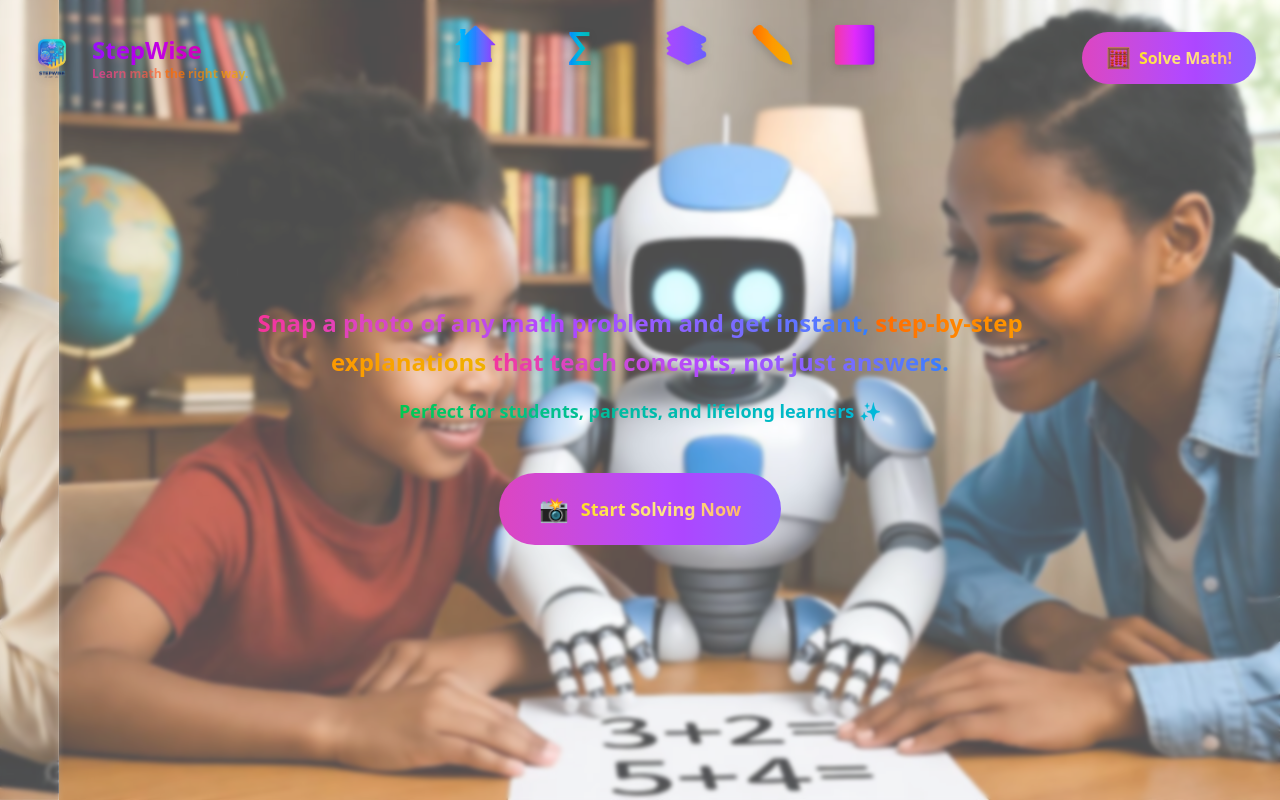
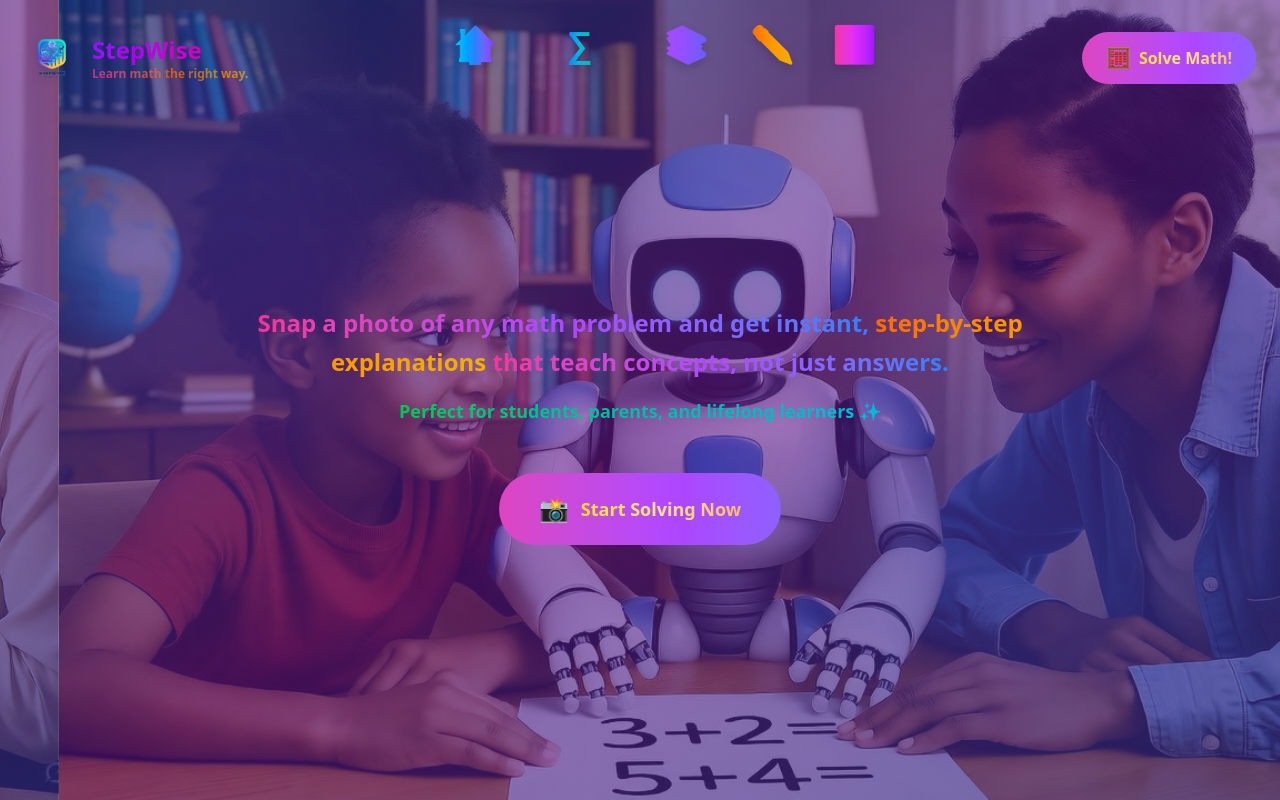
Before and after one commit to narendraAnalytics/stepwise, a Next.js app: page / in a window 1280 px wide. Built offline with nearby package versions, Linux system fonts and the light colour scheme; no server answers.

Commit message:
herosection images opacity reduced .

```diff
--- a/src/components/HeroSection.tsx
+++ b/src/components/HeroSection.tsx
@@ -64,15 +64,23 @@ export default function HeroSection() {
                   alt={`Banner ${index + 1}`}
                   fill
                   className="object-cover"
+                  style={{ objectPosition: 'center 15%' }}
                   priority={index === 0}
-                  quality={100}
+                  quality={95}
                 />
                 {/* Overlay for better text readability */}
-                <div className="absolute inset-0 bg-white/30 dark:bg-black/50 backdrop-blur-[2px]" />
+                <div className="absolute inset-0 bg-gradient-to-br from-blue-900/70 via-purple-900/60 to-indigo-900/70" />
               </div>
             ))}
           </div>
         </div>
+      </div>
+
+      {/* Decorative Background Elements */}
+      <div className="absolute inset-0 z-10 pointer-events-none">
+        <div className="absolute top-20 left-10 w-96 h-96 bg-purple-500/10 rounded-full blur-3xl"></div>
+        <div className="absolute bottom-20 right-10 w-96 h-96 bg-blue-500/10 rounded-full blur-3xl"></div>
+        <div className="absolute top-1/2 left-1/2 -translate-x-1/2 -translate-y-1/2 w-96 h-96 bg-pink-500/5 rounded-full blur-3xl"></div>
       </div>
 
       <div className="max-w-5xl mx-auto text-center relative z-20">
```
Also changed, not shown: 1 other file (tests, documents, lock files or other folders).
